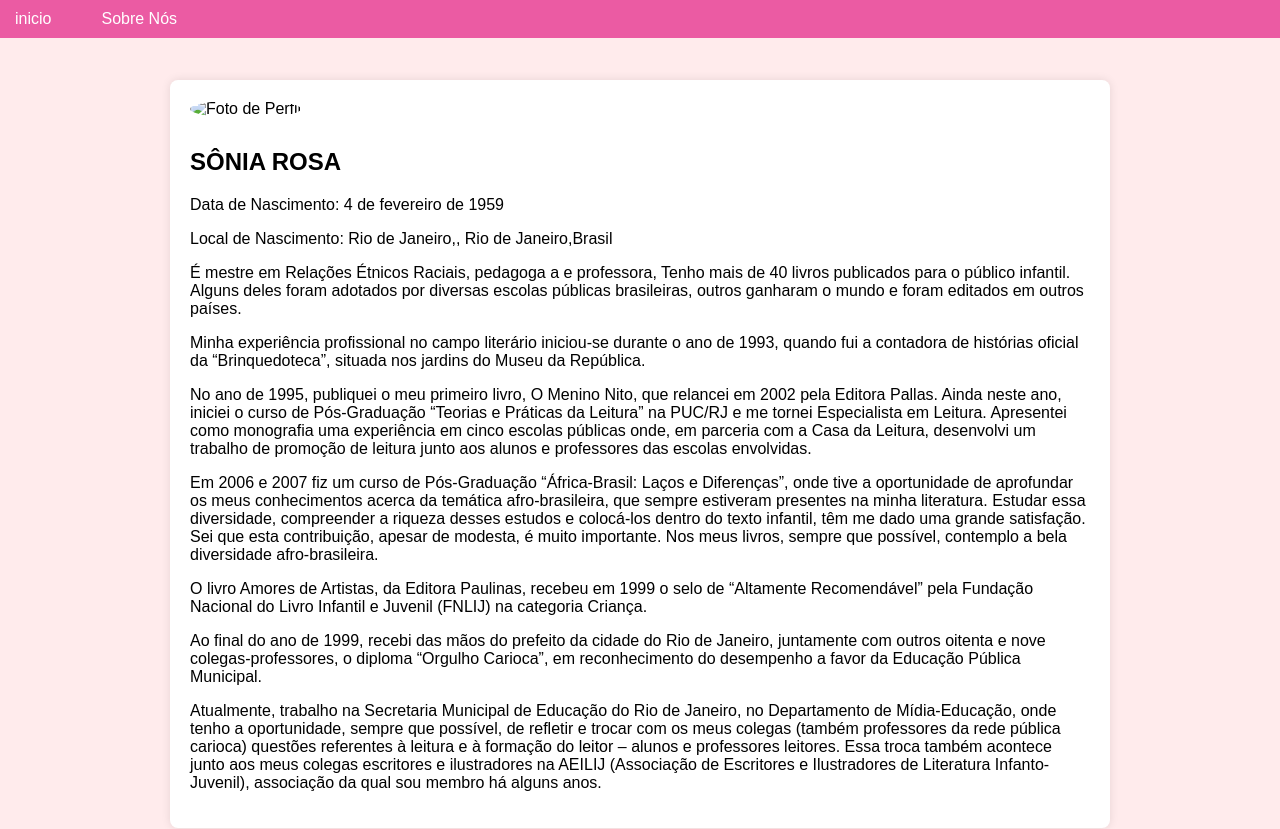
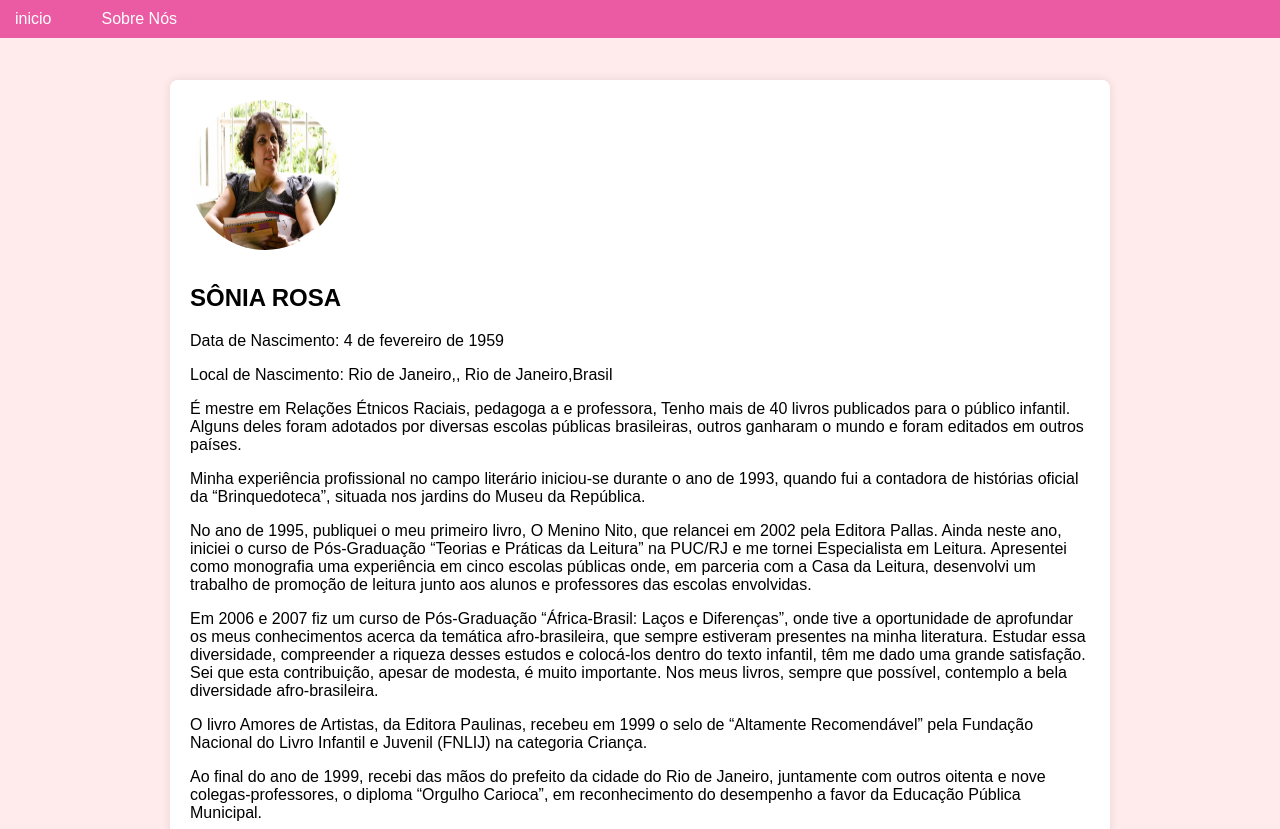
Before and after one commit to DavidLuty/Selibi_Sonia_Rosa, a plain HTML site: page Selibe - Copia.html in a window 1280 px wide. Shown: the top 829 px of the page. Drawn offline with Linux system fonts and the light colour scheme.

Commit message:
Update Selibe - Copia.html

```diff
--- a/Selibe - Copia.html
+++ b/Selibe - Copia.html
@@ -21,7 +21,7 @@
         </header>
         <div class="container">
             <div class="bio">
-                <img src="C:\Users\David Manoel\Downloads\Sonia.jpeg" alt="Foto de Perfil" width="150" height="150">
+                <img src="Sonia-Rosa_crédito-Arquivo-Pessoal.jpg.webp" alt="Foto de Perfil" width="150" height="150">
                 <h2>SÔNIA ROSA </h2>
                 <p>Data de Nascimento: 4 de fevereiro de 1959</p>
                 <p>Local de Nascimento: Rio de Janeiro,, Rio de Janeiro,Brasil</p>
```
